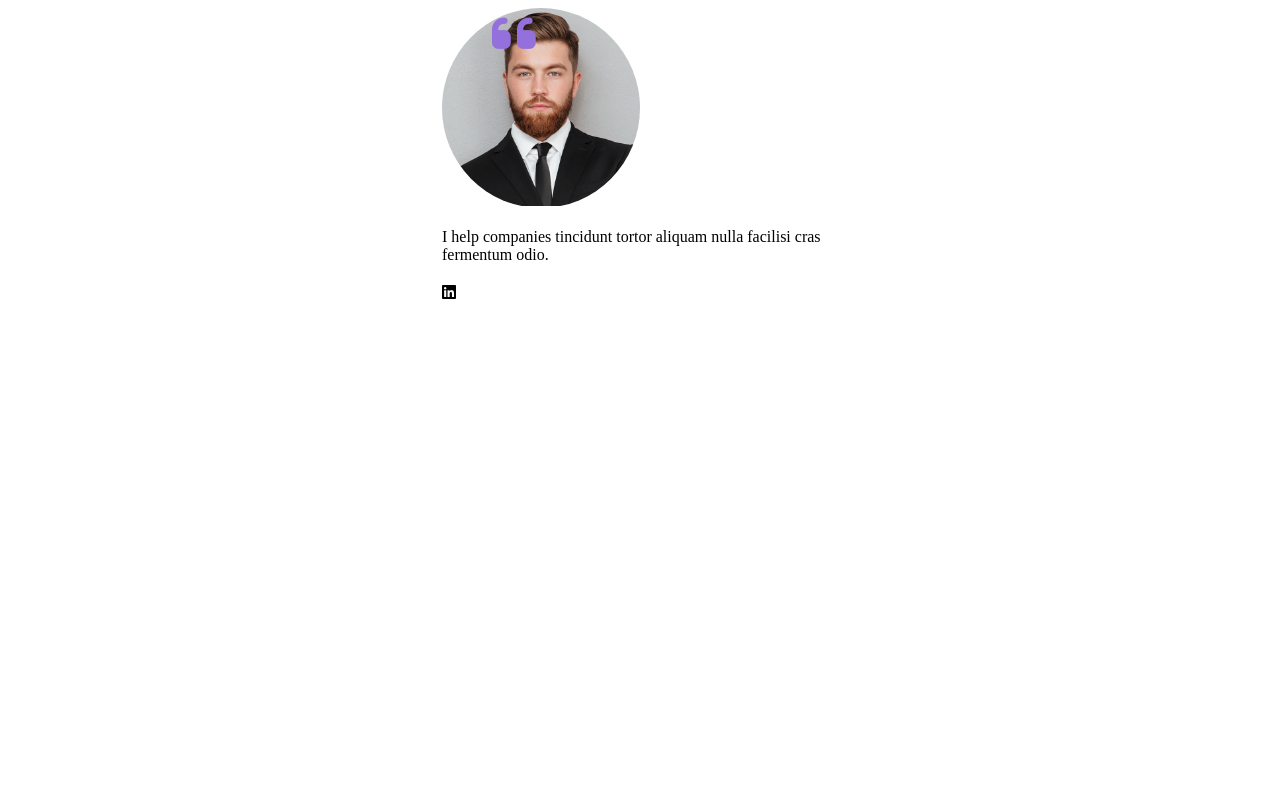
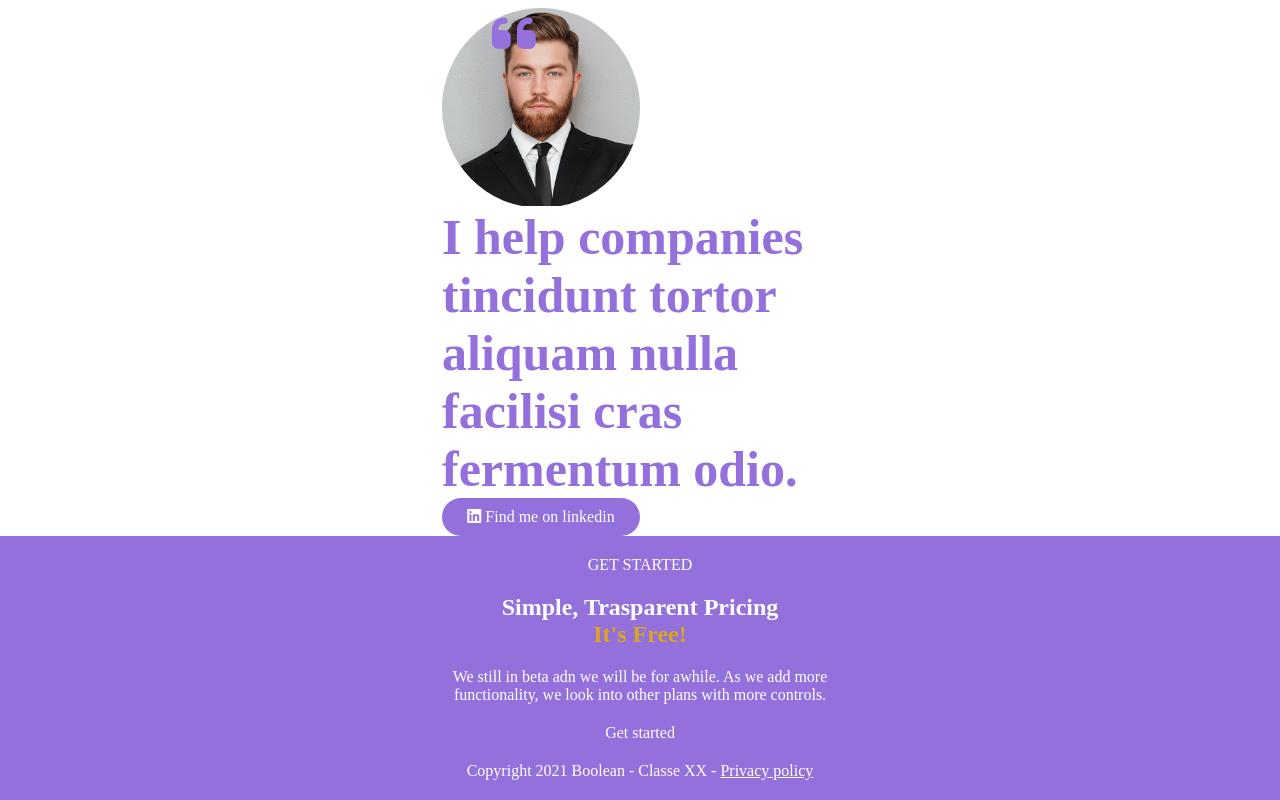
Before and after one commit to AndyDAntuono/htmlcss-responsive-layout, a plain HTML site: page index.html in a window 1280 px wide. Shown: the part 4476-5276 px from the top of the page. Before the commit the page ends 4778 px from the top, so only its background shows below. Drawn offline with Linux system fonts and the light colour scheme.

Commit message:
[UPD] updated about-us and get-started sections

```diff
--- a/CSS/style.css
+++ b/CSS/style.css
@@ -236,6 +236,41 @@ header {
     margin-left: 50px;
 }
 
+.p-purple {
+    color: mediumpurple;
+    font-size: 50px;
+    font-weight: bold;
+}
+
+.find-me {
+    background-color: mediumpurple;
+    color: white;
+    width: 50%;
+    border-radius: 20px;
+    text-align: center;
+    padding-top: 10px;
+    padding-bottom: 10px;
+}
+
+/*GET-STARTED SECTION*/
+
+.get-started {
+    background-color: mediumpurple;
+    color: white;
+}
+
+.h1-white {
+    color: white;
+}
+
+.h1-yellow {
+    color: goldenrod;
+}
+
+.get-started-card a {
+    color: white;
+}
+
 /*
 
 @media screen and (min-width: 1140px) {}
--- a/index.html
+++ b/index.html
@@ -168,12 +168,11 @@
                                     <i class="fa-solid fa-quote-left"></i>
                                 </div>
                                 <div class="p-purple">
-                                    <p>
-                                        I help companies tincidunt tortor aliquam nulla facilisi cras fermentum odio.
-                                    </p>
+                                    I help companies tincidunt tortor aliquam nulla facilisi cras fermentum odio.
                                 </div>
                                 <div class="find-me">
                                     <i class="fa-brands fa-linkedin"></i>
+                                      Find me on linkedin
                                 </div>
                             </div>
                         </div>
@@ -181,7 +180,30 @@
                 </div>
             </div>
         </section>
-        <section class="get-started"></section>
+        <section class="get-started">
+            <div class="container">
+                <div class="row">
+                    <div class="col-100">
+                        <div class="get-started-card text-center">
+                            <div class="col-90">
+                                <p class="margin-bottom-30">GET STARTED</p>
+                                <h1 class="h1-white">Simple, Trasparent Pricing</h1>
+                                <h1 class="h1-yellow">It's Free!</h1>
+                                <p>
+                                    We still in beta adn we will be for awhile. As we add more functionality, we look into other plans with more controls.
+                                </p>
+                                <div class="get-started-button">
+                                    Get started
+                                </div>
+                                <p>
+                                    Copyright 2021 Boolean - Classe XX - <a href="">Privacy policy</a>
+                                </p>
+                            </div>
+                        </div>
+                    </div>
+                </div>
+            </div>
+        </section>
     </main>
 
     <footer></footer>
```
